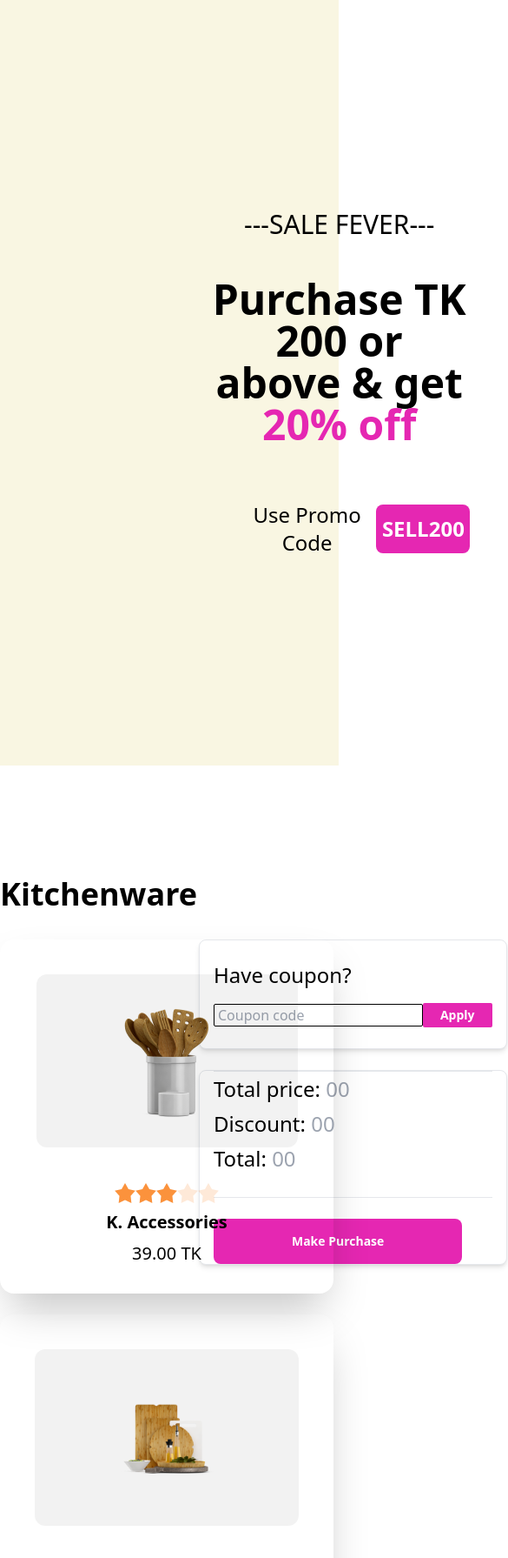
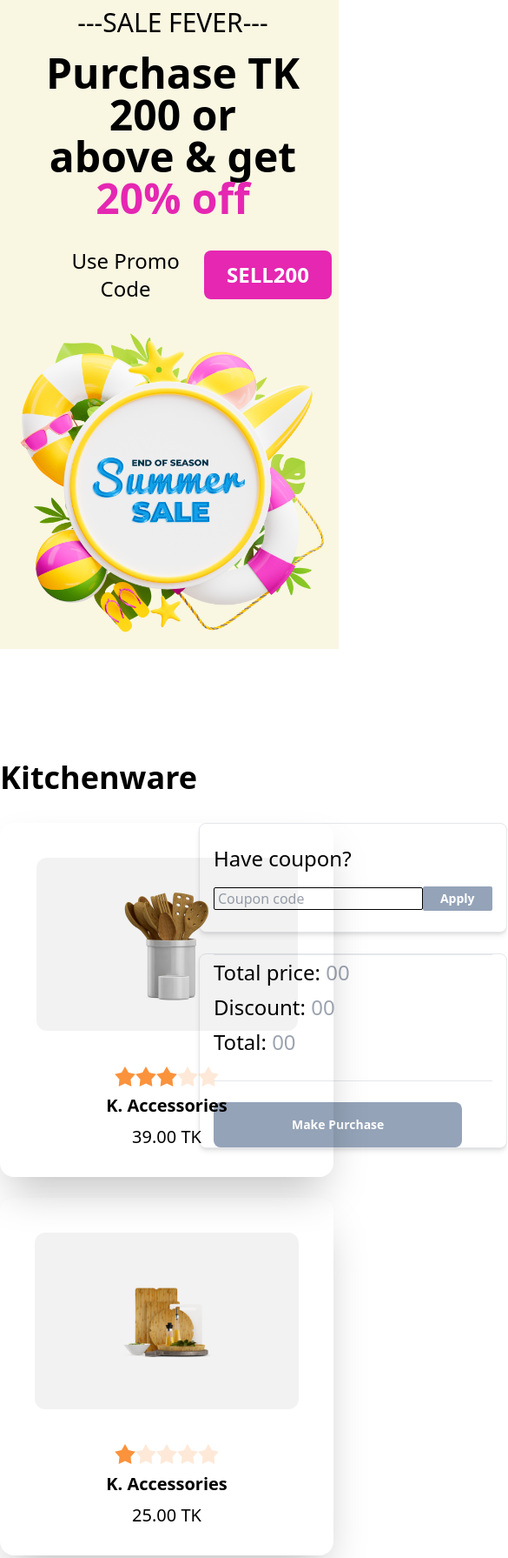
Before and after one commit to tahmid530/Summer-Sale-Webpage, a plain HTML site: page index.html in a window 390 px wide. Shown: the top 1791 px of the page at 87% size, 585 px wide, since content can reach past the window. Drawn offline with nearby package versions, Linux system fonts and the light colour scheme.

Commit message:
JS BUG FIXED

```diff
--- a/index.html
+++ b/index.html
@@ -11,19 +11,19 @@
 
 <body class="">
     <header class="bg-[#F9F6E2]">
-        <div class="flex flex-cols-1 md:flex-cols-2 text-center">
-            <div class="text-black py-[240px] pl-[240px]">
+        <div class="flex flex-col md:flex-col-reverse lg:flex-row text-center items-center">
+            <div class="text-black py-2 md:py-4 lg:py-[240px] pl-2 md:pl-4 lg:pl-[240px]">
                 <p class="text-3xl font-medium">---SALE FEVER---</p>
-                <h3 class="text-5xl font-bold pt-11">Purchase TK 200 or <br> above & get <span
+                <h3 class="text-5xl font-bold pt-4 md:pt-6 lg:pt-11">Purchase TK 200 or <br> above & get <span
                         class="text-[#E527B2]">20% off</span></h3>
-                <div class="flex items-center pt-16">
-                    <p class="text-2xl font-medium pr-4 pl-[50px]">Use Promo Code</p>
+                <div class="flex items-center pt-8 lg:pt-16 pr-2">
+                    <p class="text-2xl font-medium pr-1 lg:pr-4 pl-[50px]">Use Promo Code</p>
                     <button id="btn-copy"
                         class="bg-[#E527B2] rounded-lg w-40 h-14 text-white text-2xl font-semibold">SELL200</button>
                 </div>
             </div>
             <div>
-                <img class="pl-72" src="images/Summer 1.png" alt="">
+                <img class="pl-0 lg:pl-72" src="images/Summer 1.png" alt="">
             </div>
         </div>
     </header>
@@ -187,7 +187,7 @@
                         <div class="flex items-center pb-6">
                             <input class="bg-white rounded-sm border border-solid border-black px-1" type="text" name=""
                                 id="coupon-field" placeholder="Coupon code">
-                            <button id="btn-apply" onclick="cuponCode(this)" disabled class="text-white text-center text-sm font-semibold rounded-sm bg-[#E527B2] px-5 py-1">Apply</button>
+                            <button id="btn-apply" onclick="cuponCode(this)" disabled class="text-white text-center text-sm font-semibold rounded-sm bg-slate-400 px-5 py-1">Apply</button>
                         </div>
                     </div>
                     <div class="border rounded-lg shadow-md bg-white px-4 mt-6">
@@ -204,7 +204,7 @@
                         <p class="text-black text-2xl font-medium leading-10 pb-6">Total: <span id="total"
                                 class="text-gray-400"> 00</span></p>
                         <hr class="pb-6">
-                        <button id="btn-purchase" onclick="" disabled class="text-white text-center text-sm font-semibold rounded-lg bg-[#E527B2] px-[90px] py-4">Make
+                        <button id="btn-purchase" disabled class="text-white text-center text-sm font-semibold rounded-lg bg-slate-400 px-[90px] py-4">Make
                             Purchase</button>
                             <dialog class="modal" id="my_modal_1">
                                 <div class="modal-box bg-[white]">
--- a/script.js
+++ b/script.js
@@ -27,55 +27,26 @@ function handleClick(target) {
     selectedItemsField.appendChild(ol);
 
     const price = target.childNodes[7].innerText.split(' ')[0];
-    total = parseFloat(total) + parseFloat(price) + ' TK'
+    total = parseFloat(total) + parseFloat(price);
 
     const totalPriceField = (document.getElementById('total-price').innerText = total);
+
+
+
+const btnPurchase = document.getElementById('btn-purchase');
+
+if (total > 0) {
+    btnPurchase.disabled = false;
+    btnPurchase.style.backgroundColor = '#E527B2'
 }
 
 
-
-
-
-
-
-
-/*const btnPurchase = document.getElementById('btn-purchase')
-const btnApply = document.getElementById('btn-apply')
-
-
-const btnDisable =()=> {
-    if(parseFloat(totalPrice.innerHTML) < 200){
-        btnApply.ariaDisabled= true
-        btnApply.style.backgroundColor="gray"
-        btnApply.style.borderColor="gray"
-    }
-    if(parseFloat(totalPrice.innerHTML) >= 200){
-        btnApply.ariaDisabled= false
-        btnApply.style.backgroundColor="#E527B2"
-        btnApply.style.borderColor="#E527B2"
-    }
-    if(parseFloat(totalPrice.innerHTML) == 0){
-        btnPurchase.disabled= true
-        btnPurchase.style.backgroundColor="gray"
-    }
-    if(parseFloat(totalPrice.innerHTML) > 0){
-        btnPurchase.disabled= false
-        btnPurchase.style.backgroundColor="#E527B2"
-    }
-}*/
-
-if (total > 0) {
-    const btnPurchase = document.getElementById('btn-purchase');
-
-    btnPurchase.disabled = false;
-    btnPurchase.style.backgroundColor = '#E527B2';
-}
+const btnApply = document.getElementById('btn-apply');
 
 if (total >= 200) {
-    const btnApply = document.getElementById('btn-apply');
-
     btnApply.disabled = false;
-    btnApply.style.backgroundColor = '#E527B2';
+    btnApply.style.backgroundColor = '#E527B2'
+}
 }
 
 
@@ -101,6 +72,7 @@ function cuponCode(data) {
 }
 
 
+
 const btnPurchase1 = document.getElementById('btn-purchase').addEventListener('click', () => {
     my_modal_1.showModal()
 });
```
